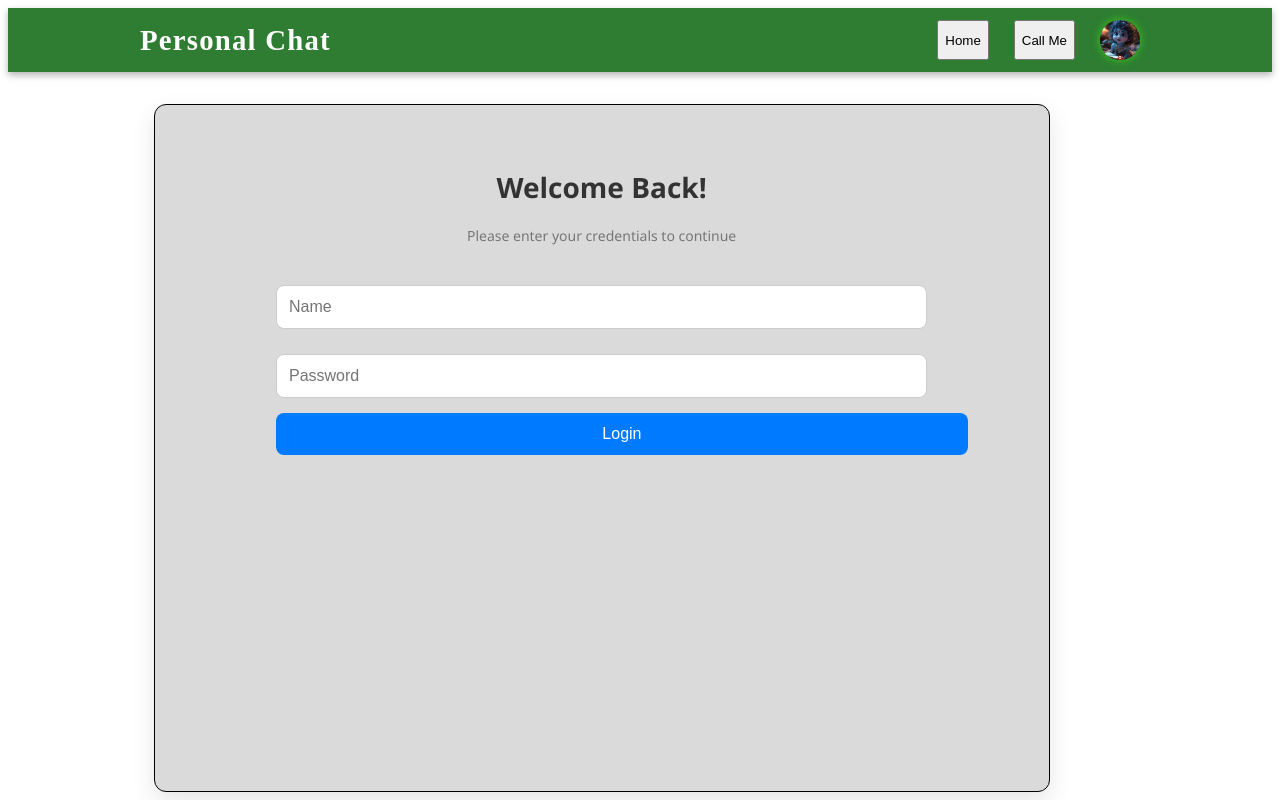
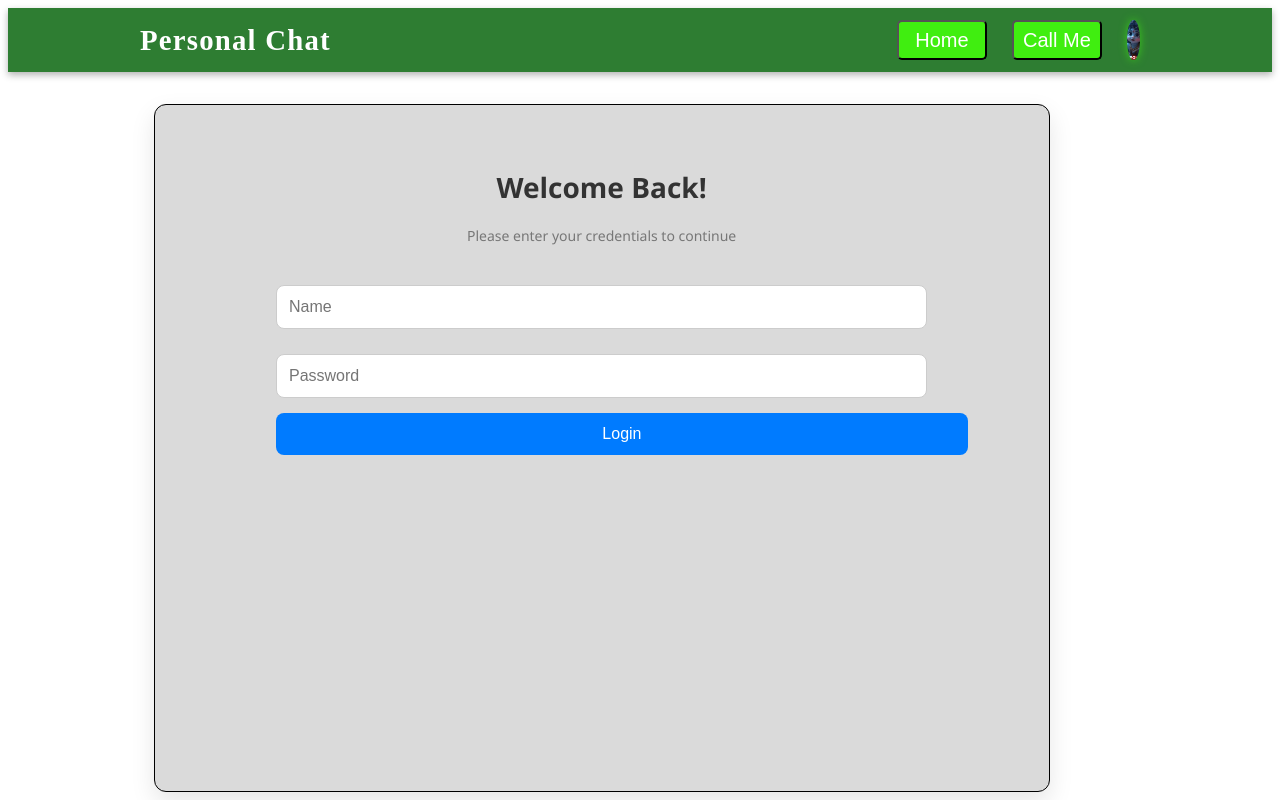
Before and after one commit to RitikYadav256/Chat, a React (Vite) app in the folder Chat/client/: page / in a window 1280 px wide. Built offline with nearby package versions, Linux system fonts and the light colour scheme; no server answers.

Commit message:
Update Header.module.css

```diff
--- a/Chat/client/src/components/Header.module.css
+++ b/Chat/client/src/components/Header.module.css
@@ -47,6 +47,13 @@
   color: #fff;
 }
 
+.askButton{
+    width: 100%;
+    border-radius: 5px;
+    background-color: #40ee10;
+    color: white;
+    font-size: 20px;
+  }
 .active {
   background-color: #40ee10;
   color: #fff;
```
